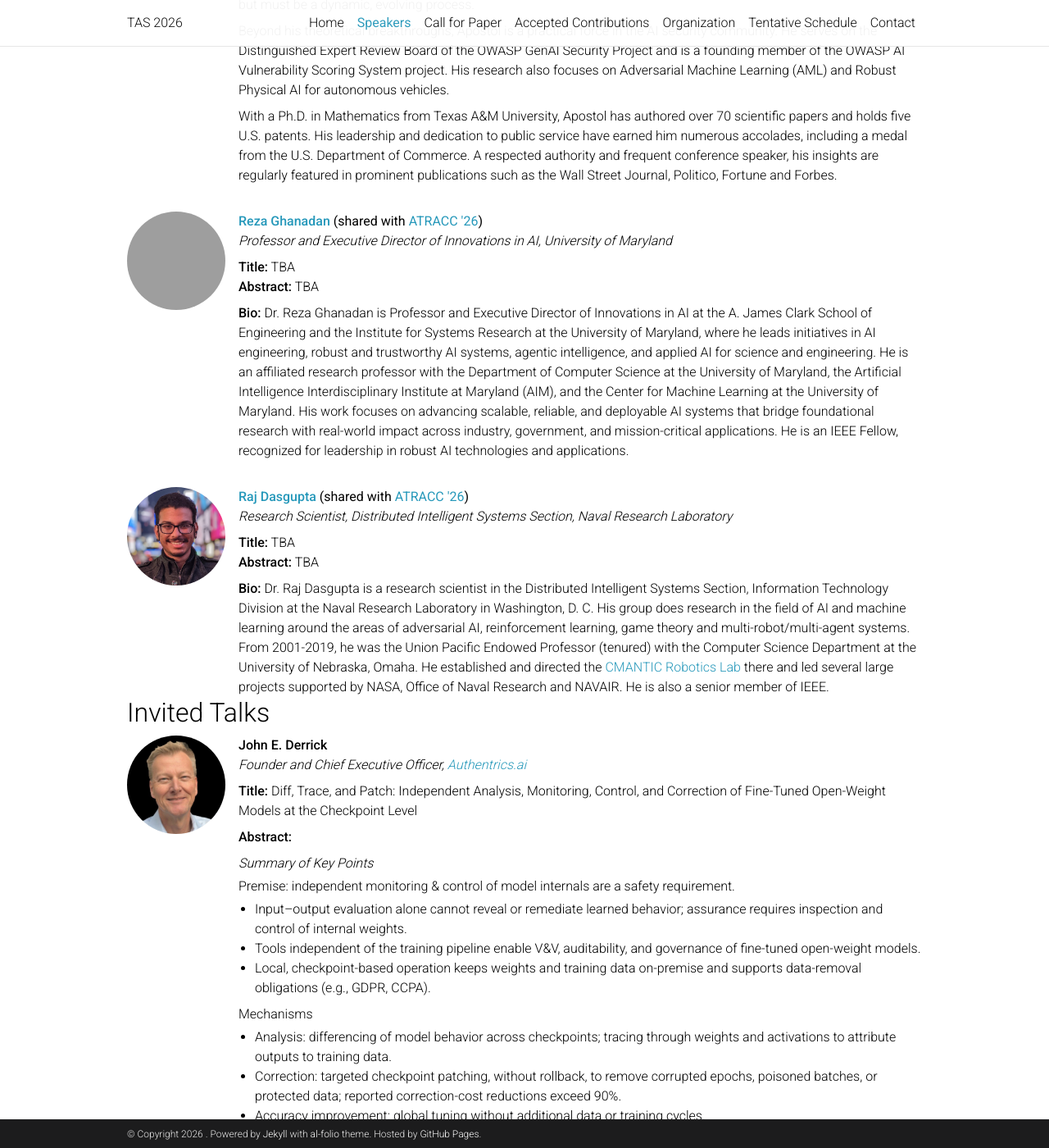
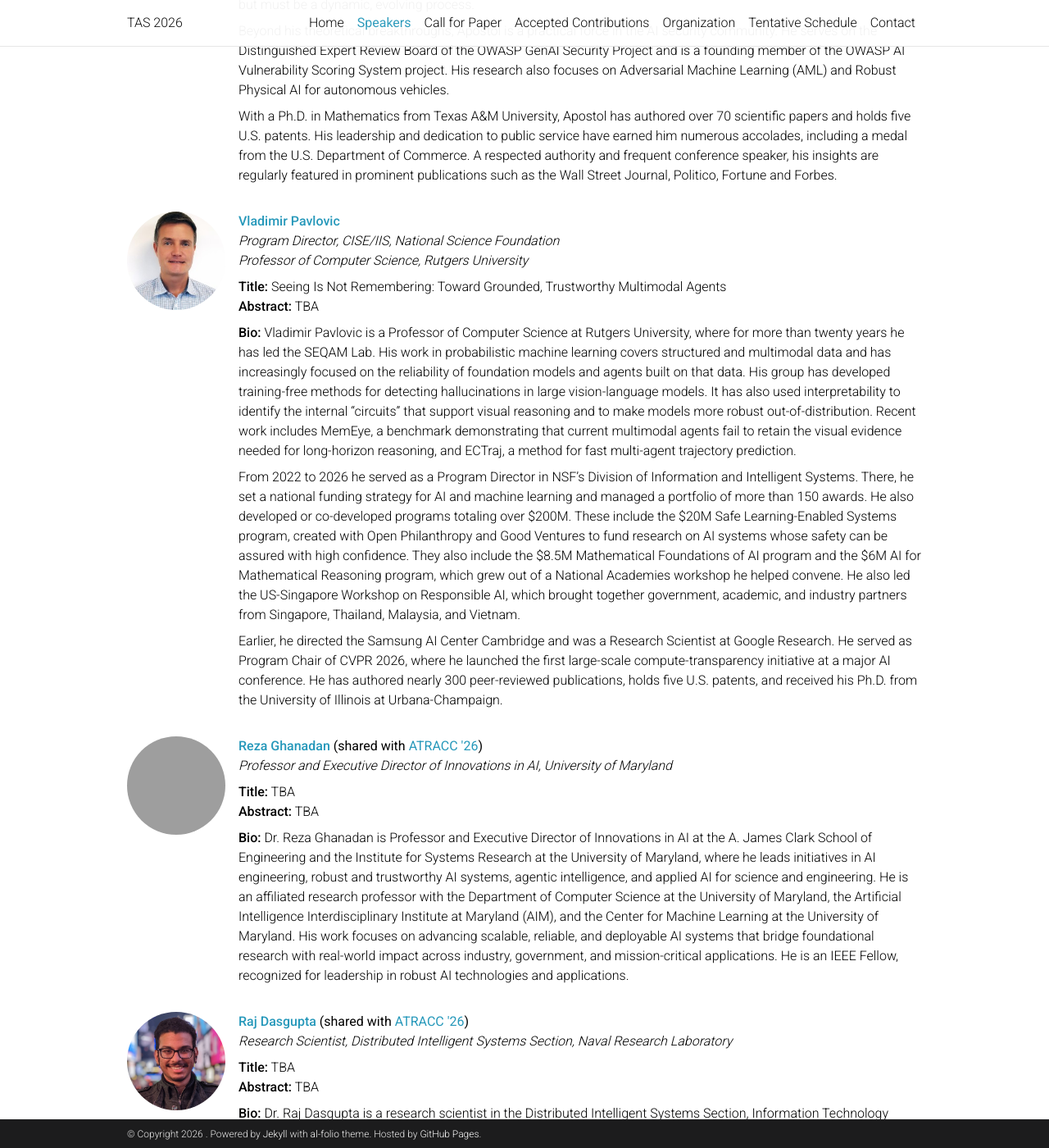
Before and after one commit to tas2026/tas2026.github.io, a Jekyll site: the page built from _pages/speakers.md, in a window 1280 px wide and 1400 px high, scrolled down 644 px. Shown: the whole window at 82% size. Built offline with Jekyll 4.4.1, drawn with Linux system fonts in a browser that asks for light colours; comment, search, counter and statistics services are not loaded; a style sheet for code colours, icons or effects is not loaded; some of the changed text lies outside the part shown; grey boxes are pictures that could not be loaded.

Commit message:
Update speakers.md

```diff
--- a/_pages/speakers.md
+++ b/_pages/speakers.md
@@ -29,6 +29,22 @@ nav_order: 2
       <p style="margin: 0.5rem 0 0;">Recently, Apostol made a significant contribution to the fundamental understanding of AI safety by extending G&ouml;del's incompleteness theorem to the domain of artificial intelligence. He successfully proved that no finite set of guardrails is universally robust against adaptive adversarial prompts. This landmark result offers a formal mathematical boundary for AI Security and Alignment, suggesting that safety in current and future AI systems cannot be a static achievement but must be a dynamic, evolving process.</p>
       <p style="margin: 0.5rem 0 0;">Beyond his theoretical breakthroughs, Apostol is a practical force in the AI security community. He serves on the Distinguished Expert Review Board of the OWASP GenAI Security Project and is a founding member of the OWASP AI Vulnerability Scoring System project. His research also focuses on Adversarial Machine Learning (AML) and Robust Physical AI for autonomous vehicles.</p>
       <p style="margin: 0.5rem 0 0;">With a Ph.D. in Mathematics from Texas A&amp;M University, Apostol has authored over 70 scientific papers and holds five U.S. patents. His leadership and dedication to public service have earned him numerous accolades, including a medal from the U.S. Department of Commerce. A respected authority and frequent conference speaker, his insights are regularly featured in prominent publications such as the Wall Street Journal, Politico, Fortune and Forbes.</p>
+    </div>
+  </div>
+   <div class="team-member" style="display: flex; align-items: flex-start; gap: 1rem;">
+    <img
+      src="{{ '/assets/img/speakers/Vladimir.jpg' | relative_url }}"
+      alt="Vladimir Pavlovic"
+      style="width: 120px; height: 120px; object-fit: cover; border-radius: 50%; flex-shrink: 0;"
+    />
+    <div class="speaker-info" style="text-align: left;">
+      <p style="margin: 0;"><strong><a href="https://www.cs.rutgers.edu/people/professors/details/vladimir-pavlovic">Vladimir Pavlovic</a></strong></p>
+      <p style="margin: 0 0 0.5rem;"><em>Program Director, CISE/IIS, National Science Foundation<br />Professor of Computer Science, Rutgers University</em></p>
+      <p style="margin: 0;"><strong>Title:</strong> Seeing Is Not Remembering: Toward Grounded, Trustworthy Multimodal Agents</p>
+      <p style="margin: 0;"><strong>Abstract:</strong> TBA</p>
+      <p style="margin: 0.5rem 0 0;"><strong>Bio:</strong> Vladimir Pavlovic is a Professor of Computer Science at Rutgers University, where for more than twenty years he has led the SEQAM Lab. His work in probabilistic machine learning covers structured and multimodal data and has increasingly focused on the reliability of foundation models and agents built on that data. His group has developed training-free methods for detecting hallucinations in large vision-language models. It has also used interpretability to identify the internal &ldquo;circuits&rdquo; that support visual reasoning and to make models more robust out-of-distribution. Recent work includes MemEye, a benchmark demonstrating that current multimodal agents fail to retain the visual evidence needed for long-horizon reasoning, and ECTraj, a method for fast multi-agent trajectory prediction.</p>
+      <p style="margin: 0.5rem 0 0;">From 2022 to 2026 he served as a Program Director in NSF&rsquo;s Division of Information and Intelligent Systems. There, he set a national funding strategy for AI and machine learning and managed a portfolio of more than 150 awards. He also developed or co-developed programs totaling over $200M. These include the $20M Safe Learning-Enabled Systems program, created with Open Philanthropy and Good Ventures to fund research on AI systems whose safety can be assured with high confidence. They also include the $8.5M Mathematical Foundations of AI program and the $6M AI for Mathematical Reasoning program, which grew out of a National Academies workshop he helped convene. He also led the US-Singapore Workshop on Responsible AI, which brought together government, academic, and industry partners from Singapore, Thailand, Malaysia, and Vietnam.</p>
+      <p style="margin: 0.5rem 0 0;">Earlier, he directed the Samsung AI Center Cambridge and was a Research Scientist at Google Research. He served as Program Chair of CVPR 2026, where he launched the first large-scale compute-transparency initiative at a major AI conference. He has authored nearly 300 peer-reviewed publications, holds five U.S. patents, and received his Ph.D. from the University of Illinois at Urbana-Champaign.</p>
     </div>
   </div>
 
@@ -117,4 +133,19 @@ nav_order: 2
       <p style="margin: 0.5rem 0 0;"><strong>Bio:</strong> Mayank Kejriwal is a research associate professor and principal scientist at the University of Southern California, where he directs a research group on <a href="https://aicomplex.github.io/">Artificial Intelligence and Complex Systems</a> (AICS). His research has been funded by DARPA, NIH and corporate and foundation opportunities, and published in prestigious venues like Science, Nature Communications, PNAS Nexus, and AAAI. He is also CEO and co-founder of <a href="https://enterprise.grailai.io/">GRAIL</a>, an autonomous science company that is building AI agents for amplifying university research.</p>
     </div>
   </div>
+
+  <div class="team-member" style="display: flex; align-items: flex-start; gap: 1rem;">
+    <img
+      src="{{ '/assets/img/speaker.png' | relative_url }}"
+      alt="Jim Lockett and Elena Charnetzki"
+      style="width: 120px; height: 120px; object-fit: cover; border-radius: 50%; flex-shrink: 0;"
+    />
+    <div class="speaker-info" style="text-align: left;">
+      <p style="margin: 0;"><strong>Jim Lockett and Elena Charnetzki</strong></p>
+      <p style="margin: 0 0 0.5rem;"><em>The MITRE Corporation</em></p>
+      <p style="margin: 0;"><strong>Title:</strong> TBA</p>
+      <p style="margin: 0;"><strong>Abstract:</strong> TBA</p>
+      <p style="margin: 0;"><strong>Bio:</strong> TBA</p>
+    </div>
+  </div>
 </div>
```
